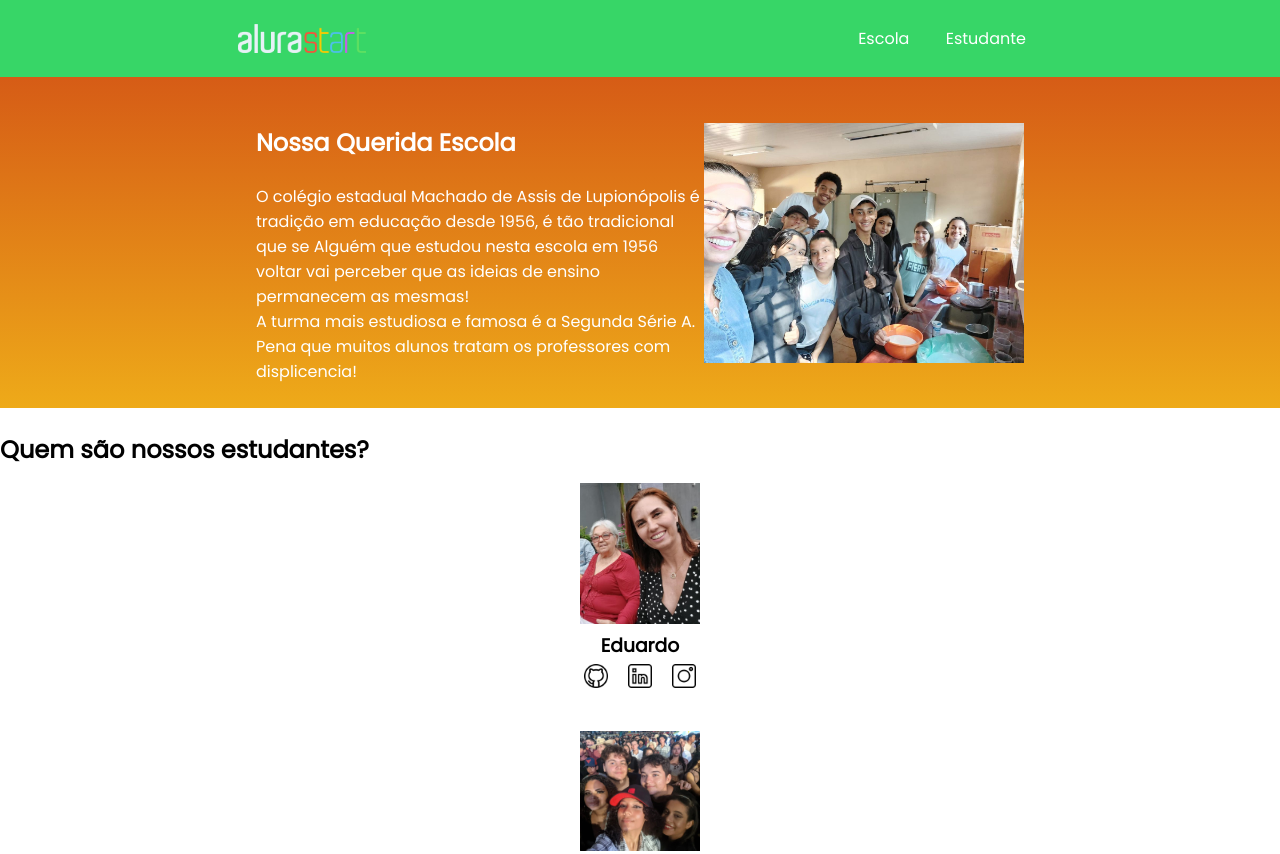
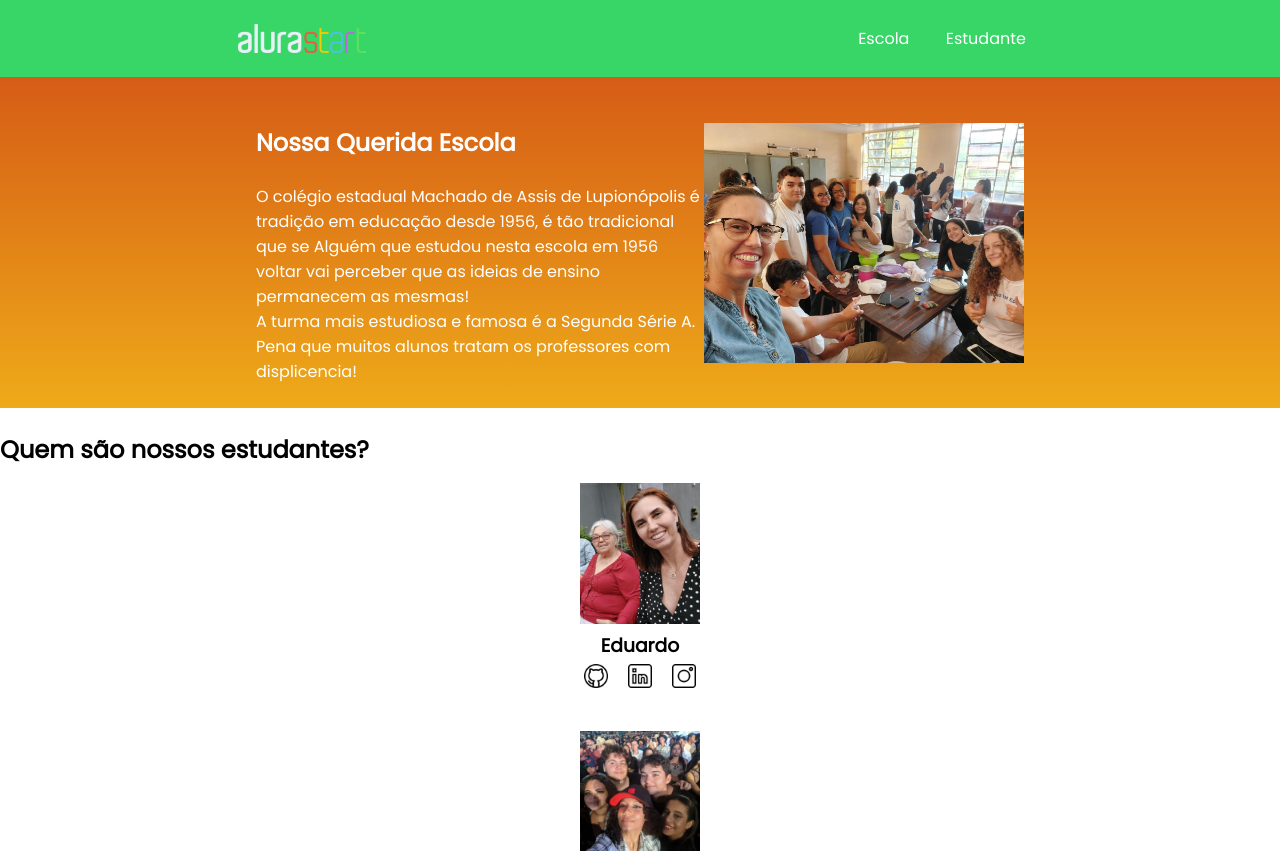
Before and after one commit to profedureis/2A, a plain HTML site: page index.html in a window 1280 px wide. Shown: the top 854 px of the page. Drawn offline with Linux system fonts and the light colour scheme.

Commit message:
mudei foto aula

```diff
--- a/index.html
+++ b/index.html
@@ -24,7 +24,7 @@
             <p class="escola-texto-um">O colégio estadual Machado de Assis de Lupionópolis é tradição em educação desde 1956, é tão tradicional que se Alguém que estudou nesta escola em 1956 voltar vai perceber que as ideias de ensino permanecem as mesmas!</p>
             <p class="escola-texto-dois">A turma mais estudiosa e famosa é a Segunda Série A. Pena que muitos alunos tratam os professores com displicencia!</p>
         </div>
-        <img class="escola-imagem" src="facebook.jpg" alt="imagem dos alunos no laboratório de química">
+        <img class="escola-imagem" src="aula.jpg" alt="imagem dos alunos no laboratório de química">
     </section>
 
 
```
